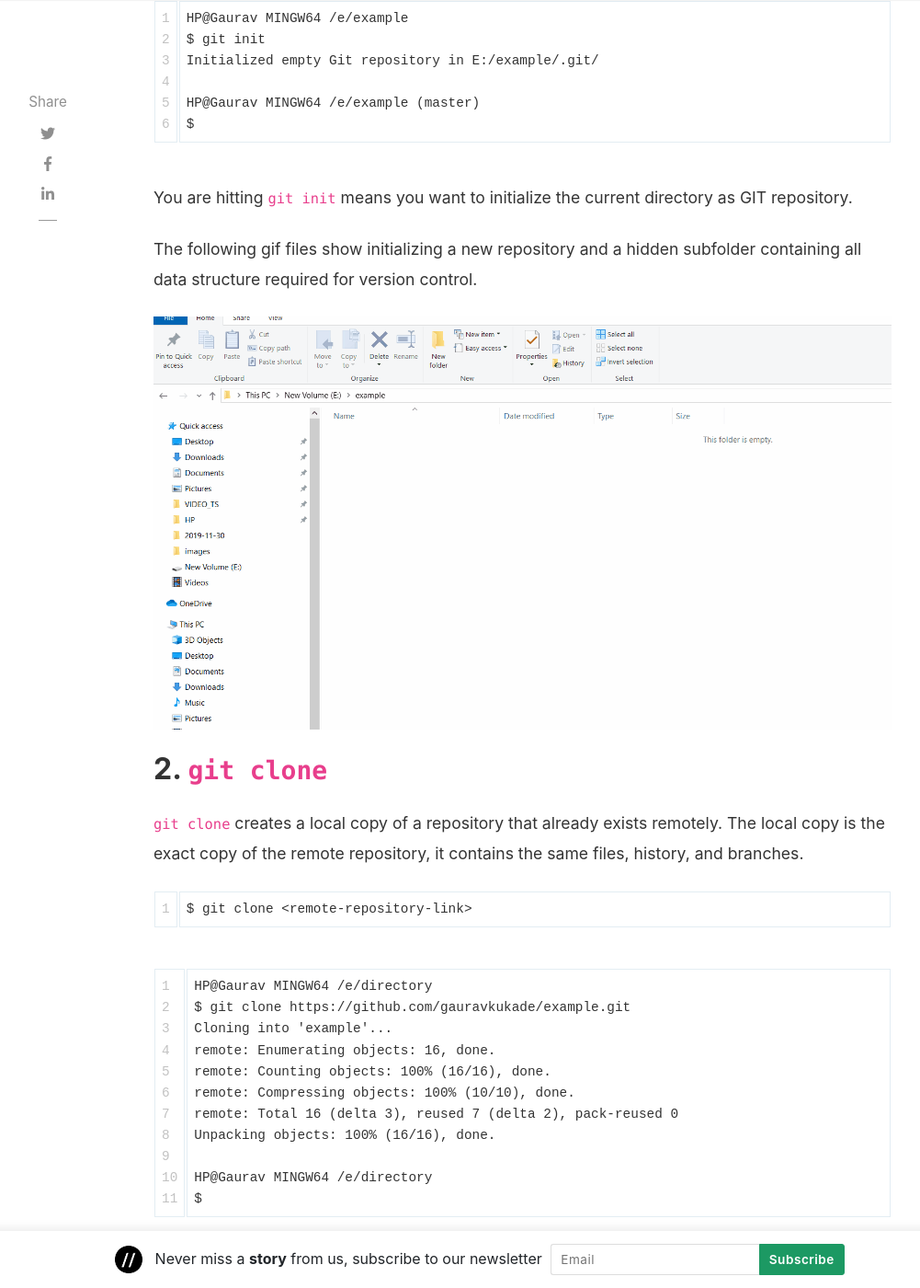
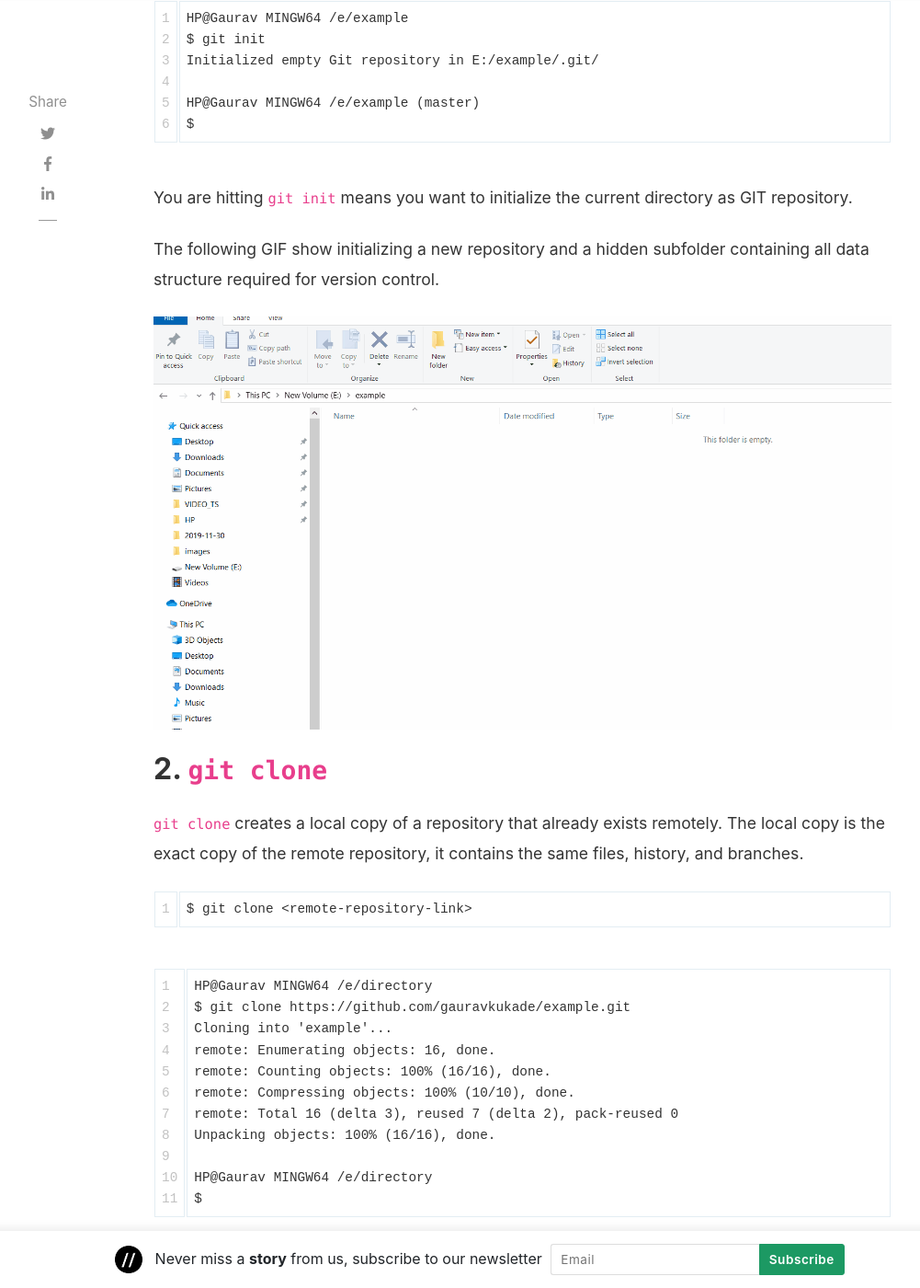
Before and after one commit to coderolls/coderolls-blog, a Jekyll site: the page built from _posts/git/2019-12-20-basic-git-commads.md, in a window 1280 px wide and 1400 px high, scrolled down 1719 px. Shown: the whole window at 92% size, without its empty margins (118-1119 px from the left). Built offline with Jekyll 4.4.1, drawn with Linux system fonts in a browser that asks for light colours; nearby versions of some CDN libraries; comment, search, counter and statistics services are not loaded; some of the changed text lies outside the part shown.

Commit message:
Do some spelling correction

```diff
--- a/_posts/git/2019-12-20-basic-git-commads.md
+++ b/_posts/git/2019-12-20-basic-git-commads.md
@@ -38,7 +38,7 @@ $
 
 You are hitting `git init` means you want to initialize the current directory as GIT repository.
 
-The following gif files show initializing a new repository and a hidden subfolder containing all data structure required for version control.
+The following GIF show initializing a new repository and a hidden subfolder containing all data structure required for version control.
 
 ![GIF showing git init command](/assets/images/2019-12-20-basic-git-commands/git-init.gif)
 
```
Also changed, not shown: other parts of _posts/git/2019-12-20-basic-git-commads.md (+9 -9 lines).
